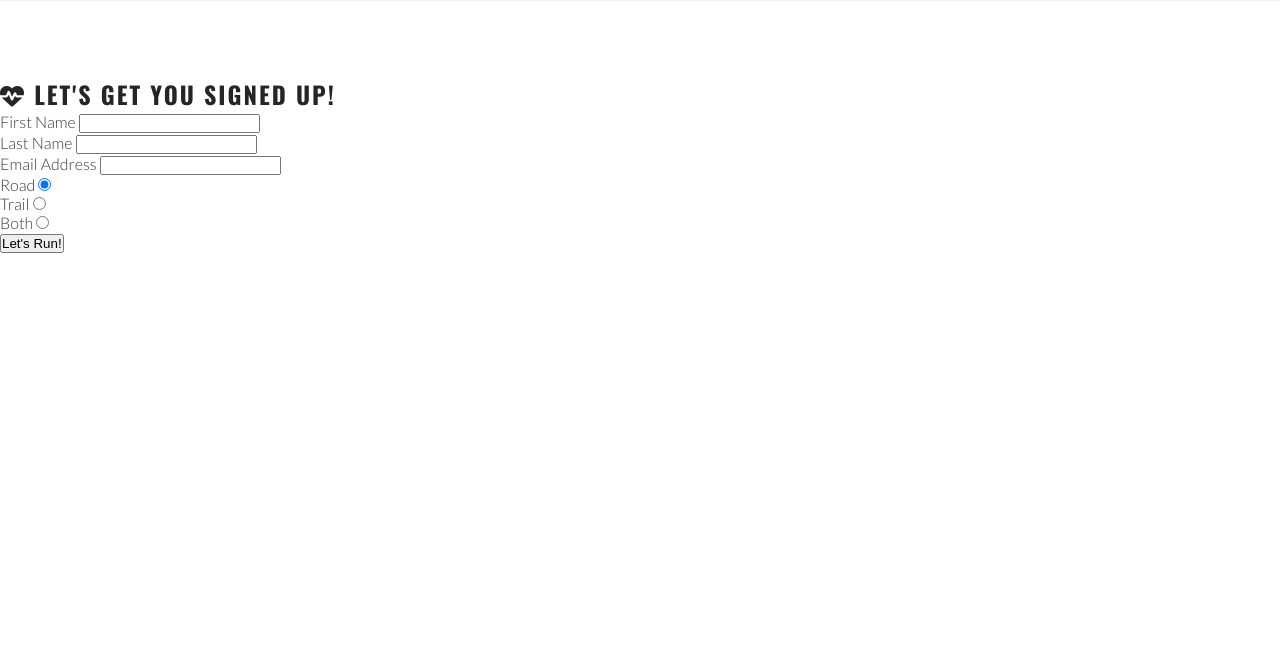
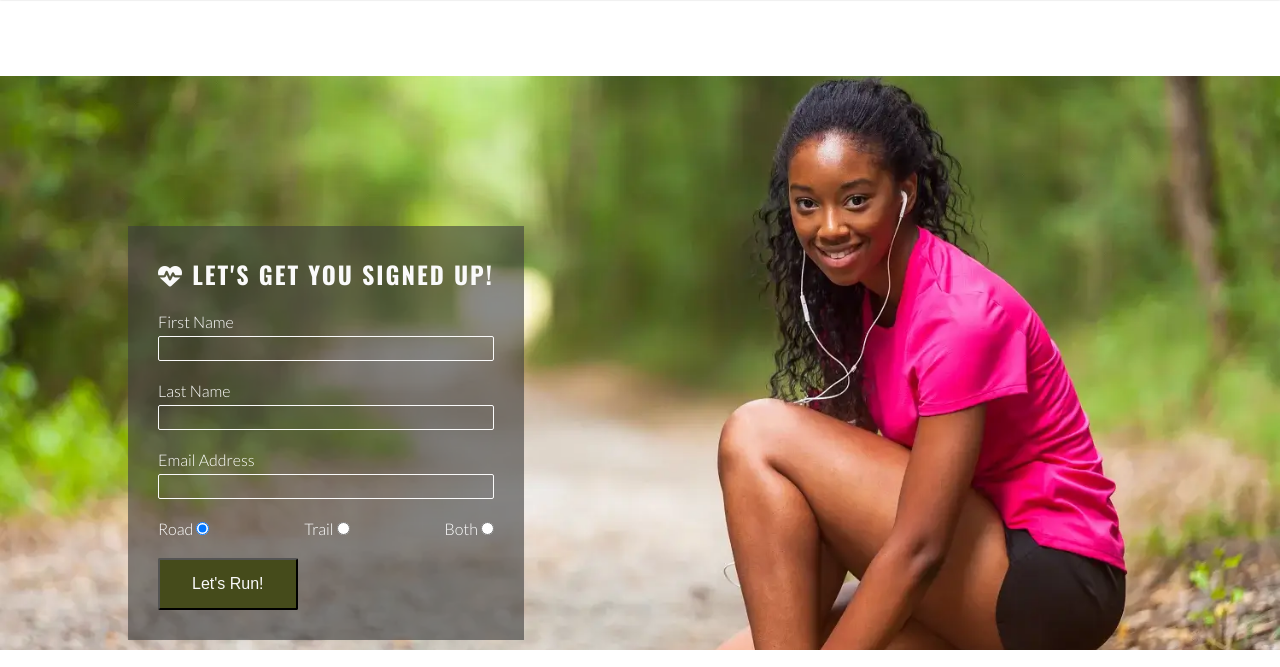
Before and after one commit to SophieMcGee/love-running, a plain HTML site: page signup.html in a window 1280 px wide. Shown: the part 82-749 px from the top of the page. Drawn offline with nearby package versions, Linux system fonts and the light colour scheme.

Commit message:
Add styling to signup page

```diff
--- a/assets/css/style.css
+++ b/assets/css/style.css
@@ -18,13 +18,15 @@ body {
     font-family: 'Lato', sans-serif;
 }
 
-h1,
-h2,
-h3 {
+h1, h2, h3 {
     font-family: 'Oswald', sans-serif;
     text-transform: uppercase;
     letter-spacing: 2px;
     color: #252525;
+}
+
+.hidden-heading {
+    display: none;
 }
 
 /* Header */
@@ -51,7 +53,7 @@ header a {
     list-style-type: none;
 }
 
-#menu>li {
+#menu > li {
     margin-bottom: 1em;
 }
 
@@ -86,9 +88,13 @@ nav {
 
 /* Main content */
 main {
-    /* Make main element take up any surplus space to push footer down */
+    /* Enlarge main element to push footer down*/
     flex: 1 0 auto;
+    /* Add margin at the top to prevent content from being covered by the header */
     margin-top: 47px;
+    /* Enable flex properties for child elements */
+    display: flex;
+    flex-direction: column;
 }
 
 /* Hero section */
@@ -111,8 +117,7 @@ main {
     padding-left: 10px;
 }
 
-#cover-text>h2,
-#cover-text>h3 {
+#cover-text > h2, #cover-text > h3 {
     color: #ffffff;
 }
 
@@ -128,8 +133,8 @@ main {
     font-size: 280%;
 }
 
-#benefits-physical>div,
-#benefits-mental>div {
+#benefits-physical > div,
+#benefits-mental > div {
     line-height: 20px;
     margin-bottom: 20px;
 }
@@ -177,7 +182,7 @@ main {
     Each div will expand to fill the available space on its row */
     flex-basis: 200px;
     flex-grow: 1;
-    /* Creates a grid of meetup time divs over the background image */
+    /* Creates a grid of meetup time dives over the background image */
     border: 2px solid white;
 }
 
@@ -194,6 +199,57 @@ main {
 
 #photos {
     line-height: 0;
+}
+
+/* Form */
+#signup {
+    background-image: url("../images/signup-image.webp");
+    background-size: cover;
+    background-position: 75%;
+    padding: 20px 10% 0 10%;
+    flex-grow: 1;
+}
+
+
+#signup-form {
+    color: #ffffff;
+    background-color: rgba(60, 60, 60, 0.6);
+    padding: 30px;
+}
+
+
+#signup-form>h2 {
+    color: #fafafa;
+    margin-bottom: 20px;
+}
+
+
+.text-input {
+    background: transparent;
+    color: #fafafa;
+    width: 100%;
+    height: 25px;
+    margin: 5px 0 20px 0;
+    border: 1px solid #fafafa;
+    border-radius: 2px;
+    padding: 0 5px;
+}
+
+
+.radio-buttons {
+    width: 100%;
+    display: flex;
+    justify-content: space-between;
+}
+
+
+.join-button {
+    margin-top: 20px;
+    border-radius: 2px;
+    padding: 15px 32px;
+    font-size: 100%;
+    background-color: #454b1b;
+    color: #fafafa;
 }
 
 /* Footer */
@@ -218,9 +274,9 @@ main {
         column-gap: 0;
     }
 }
+
 /* Media query: tablets and larger (768px and up) */
 @media screen and (min-width: 768px) {
-
     /* Header */
     nav {
         display: block;
@@ -234,7 +290,7 @@ main {
         display: flex;
     }
 
-    #menu>li {
+    #menu > li {
         padding-left: 1rem;
     }
 
@@ -268,26 +324,50 @@ main {
         width: 100%;
     }
 
-    #benefits-physical>div,
-    #benefits-mental>div {
+    #benefits-physical > div,
+    #benefits-mental > div {
         width: 75%;
     }
 
-    #benefits-mental>div {
+    #benefits-mental > div {
         text-align: end;
         align-self: flex-end;
     }
- /* Gallery */
- #photos {
-    column-count: 3;
-}
+
+    /* Gallery */
+    #photos {
+        column-count: 3;
+    }
+
+    /* Form */
+    #signup {
+        background-position: center;
+        position: relative;
+    }
+
+    #signup-form {
+        max-width: 400px;
+        position: absolute;
+        left: 10%;
+        top: 150px;
+    }
+
+    .text-input:hover {
+        border-color: #f16c6b;
+    }
+
+    .join-button:hover {
+        background-color: #fafafa;
+        color: #454b1b;
+    }
 }
 
 /* Large devices (laptops and desktops, 992px and up) */
 @media screen and (min-width: 992px) {
-    #menu a:hover {
+    #menu a:hover{
         border-bottom: 1px solid #3a3a3a;
     }
+
     /* Gallery */
     #photos {
         column-count: 4;
@@ -321,9 +401,3 @@ main {
         align-self: flex-end;
     }
 }
-/*Large devices (laptops and desktops, 992px and up) */
-@media screen and (min-width: 992px) {
-    #menu a.hover{
-        border-bottom: 1px solid #3a3a3a;
-    }
-}
```
Also changed, not shown: assets/images/signup-image.webp (added).
